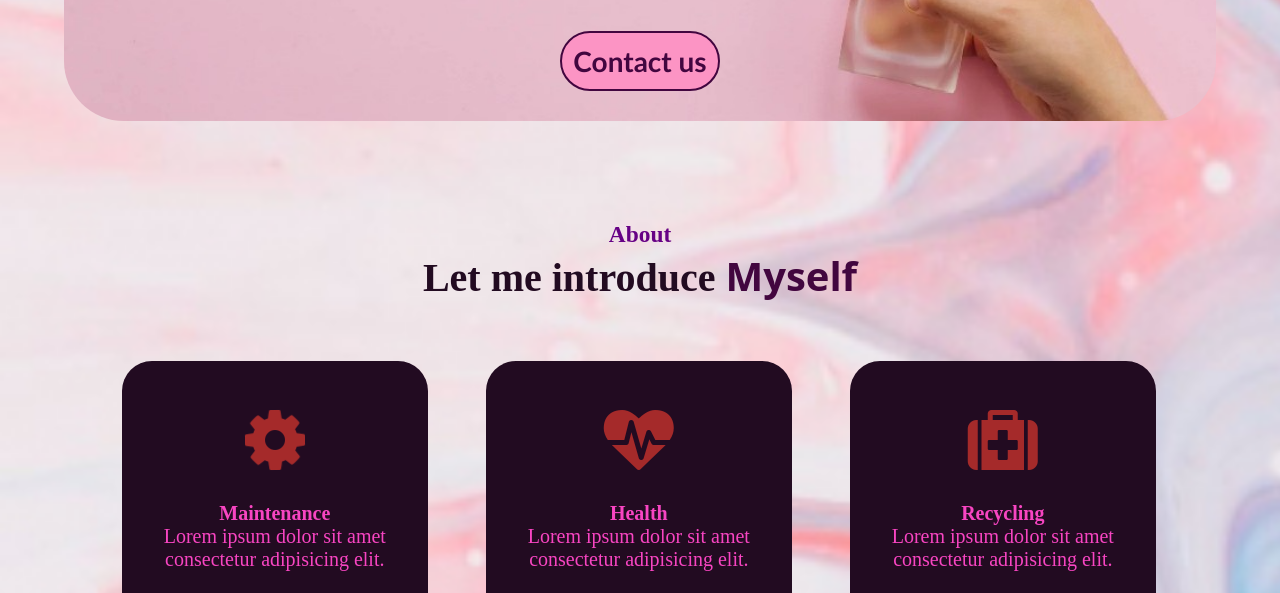
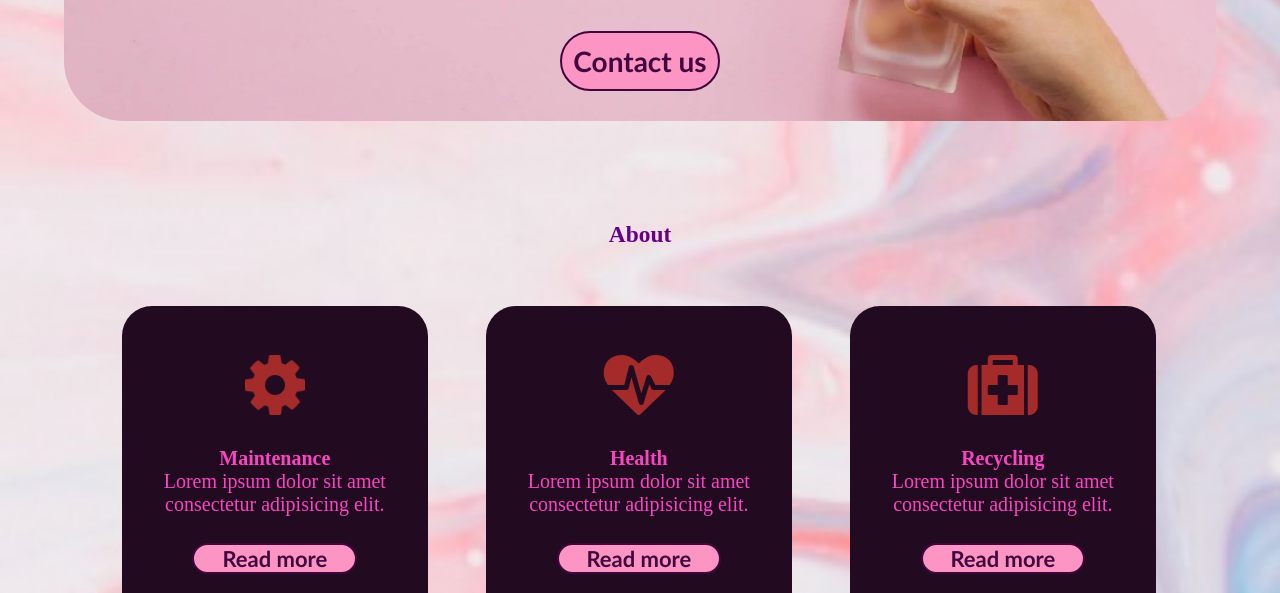
Before and after one commit to rukayanehlawi/Beauty-pharmacy, a plain HTML site: page index.html in a window 1280 px wide. Shown: the part 504-1097 px from the top of the page. Drawn offline with Linux system fonts and the light colour scheme; a web font is replaced by a local one.

Commit message:
Update index.html

```diff
--- a/index.html
+++ b/index.html
@@ -50,8 +50,7 @@
  <!--go  -->
 <div class="about-title" >
 <h3 style="color: rgb(102, 1, 133); font-family:Rubik Doodle Shadow ;">About</h3>
-<h1>Let me introduce <span style="font-family:Sansita Swashed, system-ui;
-  font-size: 30x; color:rgb(66, 6, 63);">Myself</span></h1>
+
 </div>
 <!--  -->
 <div class="about-2-parent ">
```
